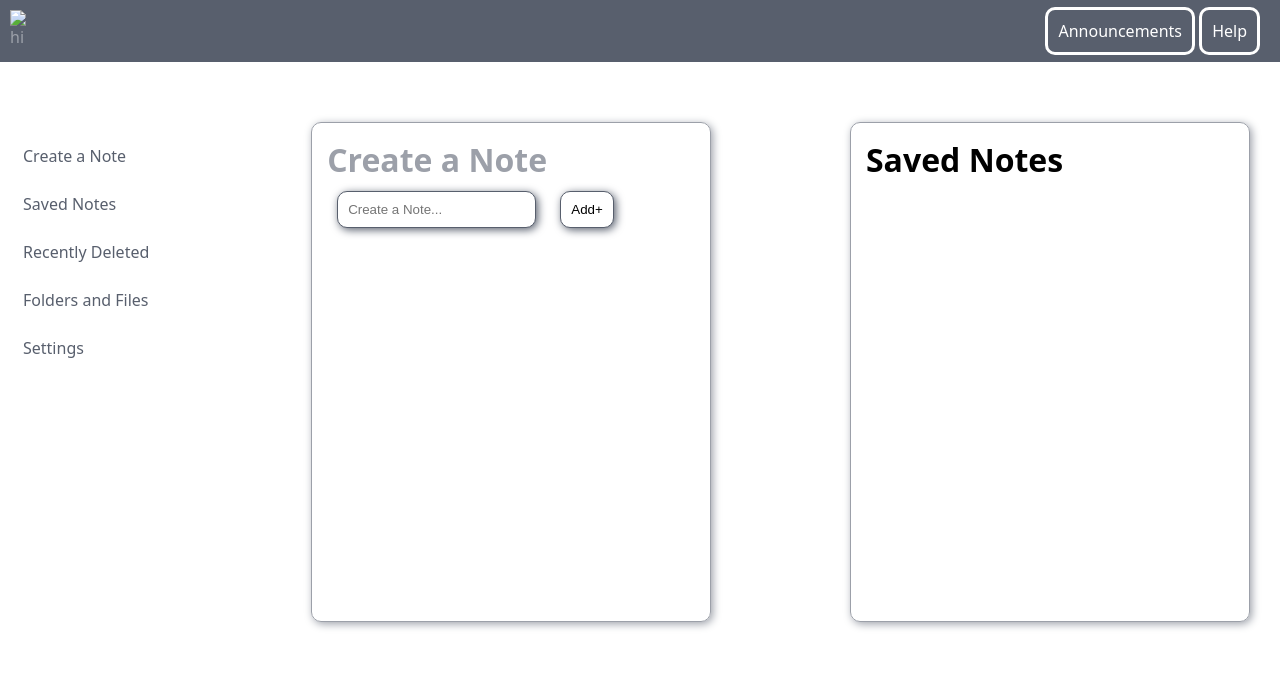
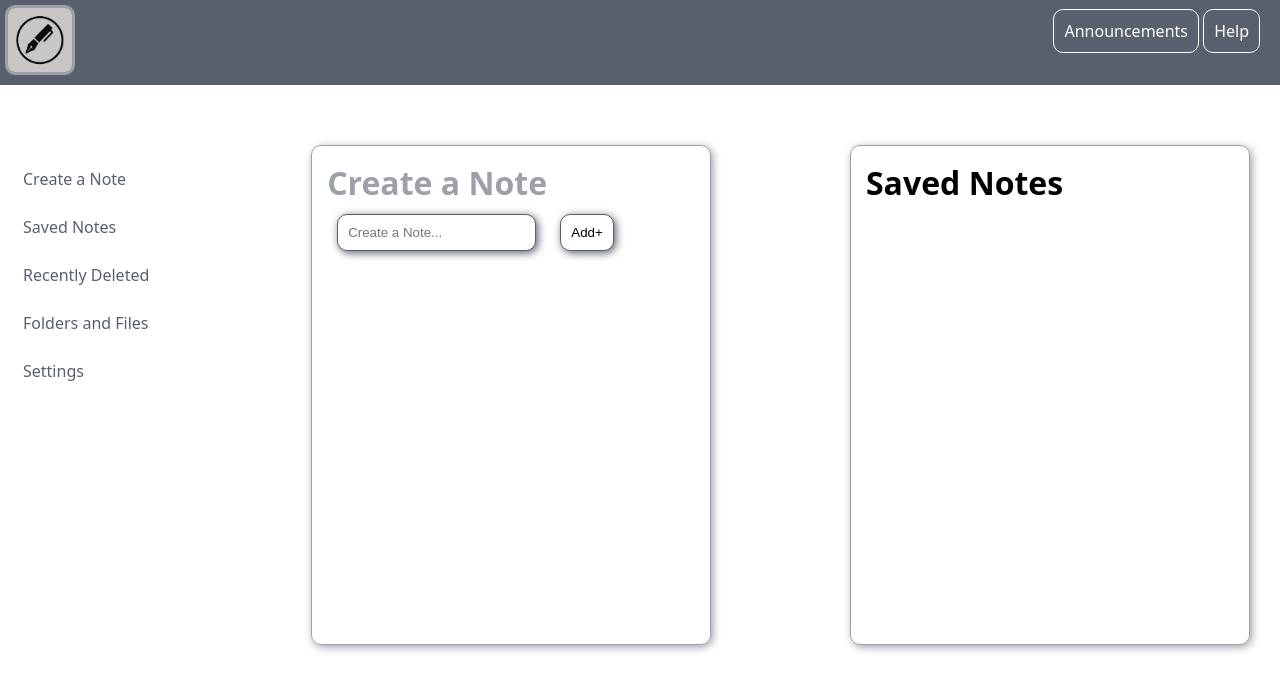
Before and after one commit to DylanRhodes098/notes-application, a website: page public/index.htm in a window 1280 px wide. Drawn offline with Linux system fonts and the light colour scheme; no server answers.

Commit message:
Final touches push commit

```diff
--- a/public/index.htm
+++ b/public/index.htm
@@ -11,7 +11,7 @@
 
 <header>
     <div class="logo">
-        <img src="public/assets/Images/photoLogo.jpeg" alt="hi">
+        <img src="./assets/images/logo.jpeg" alt="hi">
     </div>
     <div class="help">
         <a class="announcements" href="#">Announcements</a>
--- a/public/script.js
+++ b/public/script.js
@@ -3,8 +3,9 @@ document.addEventListener("DOMContentLoaded", () => {
   const dataForm = document.getElementById("data-form");
   const dataInput = document.getElementById("data-input");
 
-  // Function to fetch data from the backend //
+  // Create a function to fetch data from the data.json file //
   const fetchData = async () => {
+    // Initiate the request //
     try {
       // Triggers a get request to fetch data from data.json file //
       const response = await fetch("/data");
@@ -20,42 +21,50 @@ document.addEventListener("DOMContentLoaded", () => {
         li.className = "item"
         dataList.appendChild(li);
 
-        // Creates an edit field for each note //
+        // Create an edit field for each note //
         const editField = document.createElement("input");
         editField.className = "input"
         dataList.appendChild(editField);
 
-        // Creates an edit button for each edit field //
+        // Create an edit button for each edit field //
         const editButton = document.createElement("button");
         editButton.textContent = "Edit";
         dataList.appendChild(editButton);
 
-        // Creates a click event for editing notes //
+        // Create a click event for editing notes //
         editButton.addEventListener("click", async () => {
-        // Creates a variable for the edit feild  //
+        // Create a variable for the edit field  //
         const editedData = { text: editField.value };
 
     // Initiate the request //
     try {
       // Triggers a http request to fetch the specific data from data.json file using id //
       const response = await fetch(`/data/${item.id}`, {
-        // asigns the request as a put request //
+        // Asign the request as a put request //
         method: "PUT",
-        // Triggers a get request to fetch data from data.json file //
+        // Format the data as json //
         headers: {
           "Content-Type": "application/json"
         },
+        // Input the content to be sent to the data.json file //
         body: JSON.stringify(editedData),
       });
+
+          // Create an if statment to confirm the request was successful //
             if (response.ok) {
-              dataInput.value = ""; // Clear input field
-              fetchData(); // Refresh the list
+          // Create commnands to... //
+          // Clear the input field once a note has been added //
+              dataInput.value = "";
+          // Retrieve the new data in the data.json file //
+              fetchData();
             }
+          // Print an error if the request was unsuccessful //
           } catch (error) {
             console.error("Error");
           }
         });
 
+        // Create a delete button for each edit field //
         const deleteButton = document.createElement("button");
         deleteButton.textContent = "Delete";
         dataList.appendChild(deleteButton);
@@ -69,9 +78,9 @@ document.addEventListener("DOMContentLoaded", () => {
           // assign the request as a delete request //
              method: "DELETE",
             });
-          // Checks if the data exists //
+          // Create an if statment to confirm the request was successful //
             if (response.ok) {
-          // Creates commnands to... //
+          // Create commnands to... //
           // Remove the text from the list //
               li.remove();
           // Remove the delete button from the list //
@@ -81,12 +90,13 @@ document.addEventListener("DOMContentLoaded", () => {
           // Remove the edit field from the list //
               editField.remove()
             }
-          // Print an error if data doesnt exist //
+          // Print an error if the request was unsuccessful //
           } catch (error) {
             console.error("Error");
           }
             });
       });
+    // Print an error if the request was unsuccessful //
     } catch (error) {
       console.error("Error");
     }
@@ -109,11 +119,15 @@ document.addEventListener("DOMContentLoaded", () => {
       // Input the content to be sent to the data.json file //
         body: JSON.stringify(newData),
       });
-
+      // Create an if statment to confirm the request was successful //
       if (response.ok) {
-        dataInput.value = ""; // Clear input field
-        fetchData(); // Refresh the list
+      // Create commnands to... //
+        // Clear the input field once a note has been added //
+        dataInput.value = "";
+        // Retrieve the new data in the data.json file //
+        fetchData();
       }
+    // Print an error if the request was unsuccessful //
     } catch (error) {
       console.error("Error adding data:", error);
     }
--- a/public/style.css
+++ b/public/style.css
@@ -23,10 +23,12 @@ header {
     justify-content: space-between;
 }
 
-.logo{
-    padding:10px;
-    height:50px;
-    width:50px;
+img {
+    border:solid;
+    border-radius:10px;
+    margin:5px;
+    height:70px;
+    width: 70px;
 }
 
 .announcements {
@@ -36,6 +38,7 @@ header {
     color: var(--primary-color);
     padding:10px;
     text-decoration:none;
+    border-width:thin;
 }
 
 .help {
@@ -110,6 +113,7 @@ button {
     border-color:var(--secondary-color);
     border-width:thin;
     box-shadow: 2px 2px 8px var(--secondary-color);
+    cursor: pointer;
 }
 
 button:hover {
```
Also changed, not shown: server.js (+40 -17 lines), public/assets/images/logo.jpeg (renamed from public/assets/Images/photoLogo.jpeg). Lines whose indentation alone changed are shown as unchanged.
